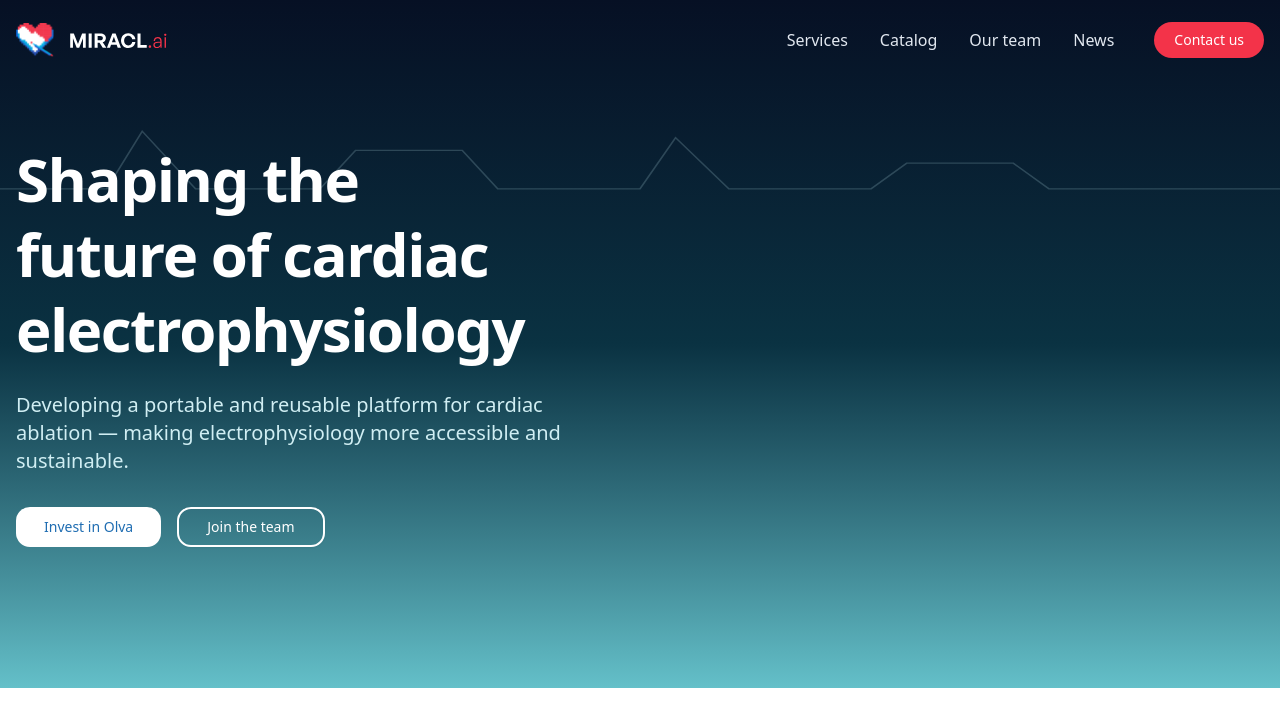
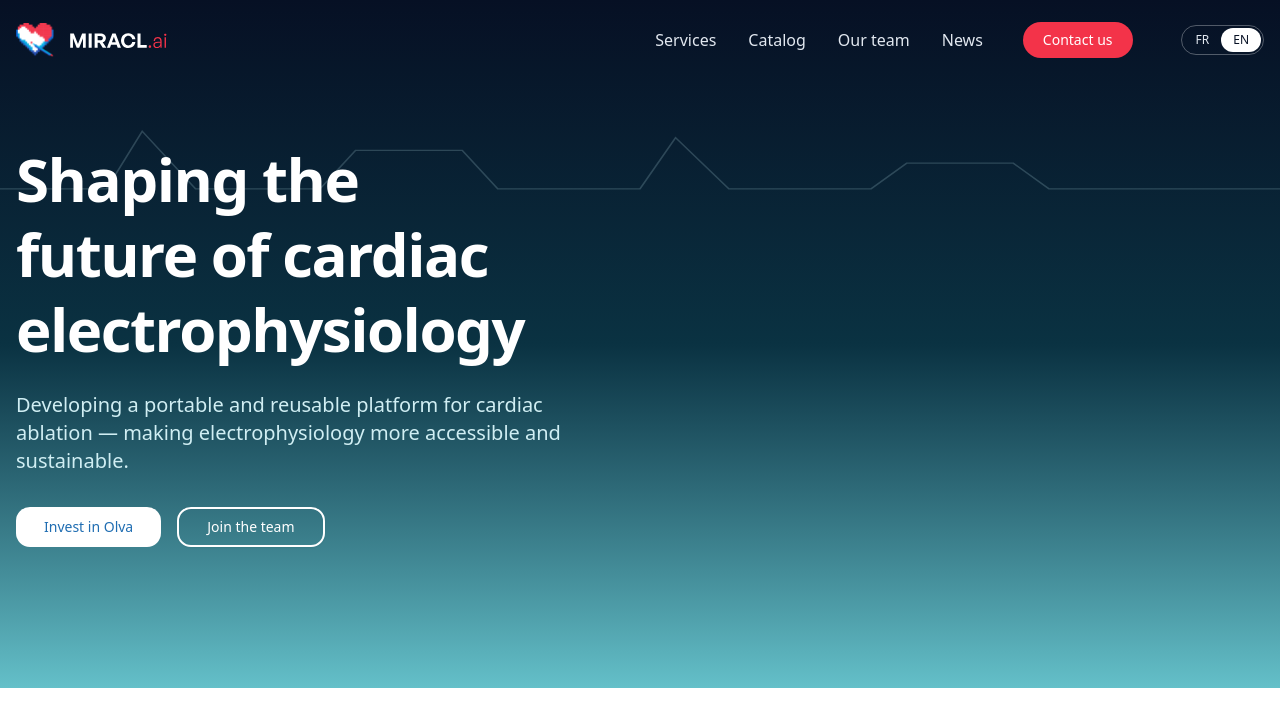
Before and after one commit to stoupi/miraclai, a Next.js app: page /en in a window 1280 px wide. Shown: the top 726 px of the page. Built offline with nearby package versions, Linux system fonts and the light colour scheme.

Commit message:
changement txt hero section

```diff
--- a/app/[locale]/components/navbar.tsx
+++ b/app/[locale]/components/navbar.tsx
@@ -1,12 +1,19 @@
 'use client';
 
-import { Link } from '@/app/i18n/navigation';
+import { Link, useRouter, usePathname } from '@/app/i18n/navigation';
 import Image from 'next/image';
-import { useTranslations } from 'next-intl';
+import { useTranslations, useLocale } from 'next-intl';
 import { Button } from '@/components/ui/button';
 
 export function Navbar() {
   const t = useTranslations('navigation');
+  const locale = useLocale();
+  const router = useRouter();
+  const pathname = usePathname();
+
+  const switchLocale = (next: 'en' | 'fr') => {
+    if (next !== locale) router.push(pathname, { locale: next });
+  };
 
   return (
     <nav className="absolute top-0 z-50 w-full bg-transparent">
@@ -25,6 +32,20 @@ export function Navbar() {
               {t('ctaPrimary')}
             </Button>
           </Link>
+          <div className="ml-4 flex items-center rounded-full border border-white/30 p-0.5">
+            <button
+              onClick={() => switchLocale('fr')}
+              className={`px-3 py-1 text-xs font-medium ${locale === 'fr' ? 'bg-white text-[#061024] rounded-full' : 'text-slate-200 hover:text-white'}`}
+            >
+              FR
+            </button>
+            <button
+              onClick={() => switchLocale('en')}
+              className={`px-3 py-1 text-xs font-medium ${locale === 'en' ? 'bg-white text-[#061024] rounded-full' : 'text-slate-200 hover:text-white'}`}
+            >
+              EN
+            </button>
+          </div>
         </div>
       </div>
     </nav>
--- a/messages/fr.json
+++ b/messages/fr.json
@@ -30,8 +30,8 @@
 		"secondaryCta": "Espace patients",
 		"chief": "Chef de service : Professeur Patrick HENRY",
 		"teamImageAlt": "Photo de l'équipe",
-		"olvaHeadline": "Façonner l'avenir de l'électrophysiologie cardiaque",
-		"olvaDescription": "Nous développons une plateforme portable et réutilisable pour l'ablation cardiaque — rendant l'électrophysiologie plus accessible et durable.",
+		"olvaHeadline": "Innover ensemble en imagerie cardiovasculaire",
+		"olvaDescription": "MIRACL.ai est un Core Lab académique où radiologues et cardiologues collaborent avec ingénieurs et data scientists pour transformer l’imagerie cardiovasculaire, de l’expertise clinique à l’innovation par l’intelligence artificielle.",
 		"ctaInvest": "Investir dans Olva",
 		"ctaJoinTeam": "Rejoindre l'équipe",
 		"heartImageAlt": "Illustration stylisée du cœur"
```
